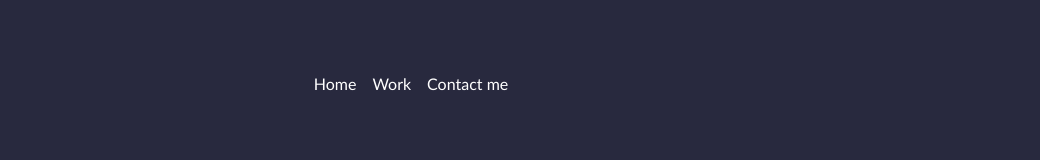
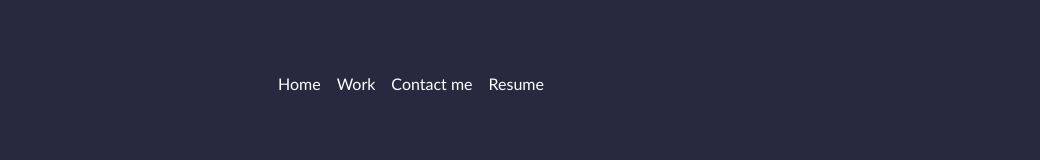
Before and after one commit to gsgghotra/react-portfolio, a React (Vite) app: page / in a window 1280 px wide. Shown: the part 141-301 px from the top of the page, without its empty margins (229-1269 px from the left). Built offline with nearby package versions, Linux system fonts and the light colour scheme.

Commit message:
updated Navbar as component

```diff
--- a/src/components/Header/Header.jsx
+++ b/src/components/Header/Header.jsx
@@ -1,5 +1,5 @@
 import logo from '../../assets/images/Logo.png';
-import { NavLink } from 'react-router-dom';
+import Nav from '../Nav/Nav';
 
 const Header = () => {
     return(
@@ -9,23 +9,7 @@ const Header = () => {
                     <img src={logo} className="logo-image" alt="Text Logo of Gurjeet Singh" /></a>
             </div>
             <div className="d-flex justify-content-center">
-                <nav className="navbar navbar-expand-lg navbar-expand-sm navbar-light">
-                    <div className="container-fluid d-flex justify-content-center">
-                        <div className="navbar-collapse" id="navbarNav">
-                            <ul className="navbar-nav d-flex align-items-center">
-                            <li className="nav-item">
-                                <NavLink to="/" end className="nav-link" > Home </NavLink>
-                            </li>
-                            <li className="nav-item">
-                                <NavLink to="/work" className="nav-link" end> Work </NavLink>
-                            </li>
-                            <li className="nav-item">
-                            <NavLink to="/contactme" className="nav-link" end> Contact me </NavLink>
-                            </li>
-                            </ul>
-                        </div>
-                    </div>
-                </nav>
+                <Nav />
             </div>
         </header>
 )}
--- /dev/null
+++ b/src/components/Nav/Nav.jsx
@@ -0,0 +1,28 @@
+import { NavLink } from 'react-router-dom';
+const Nav = () => {
+    return (
+        <nav className="navbar navbar-expand-lg navbar-expand-sm navbar-light">
+            <div className="container-fluid d-flex justify-content-center">
+                <div className="navbar-collapse" id="navbarNav">
+                    <ul className="navbar-nav d-flex align-items-center">
+                        {/* Links */}
+                    <li className="nav-item">
+                        <NavLink to="/" end className="nav-link" > Home </NavLink>
+                    </li>
+                    <li className="nav-item">
+                        <NavLink to="/work" className="nav-link" end> Work </NavLink>
+                    </li>
+                    <li className="nav-item">
+                        <NavLink to="/contactme" className="nav-link" end> Contact me </NavLink>
+                    </li>
+                    <li className="nav-item">
+                        <a href="" target="blank" className="nav-link"> Resume </a>
+                    </li>
+                    </ul>
+                </div>
+            </div>
+        </nav>
+    )
+}
+
+export default Nav;
```
